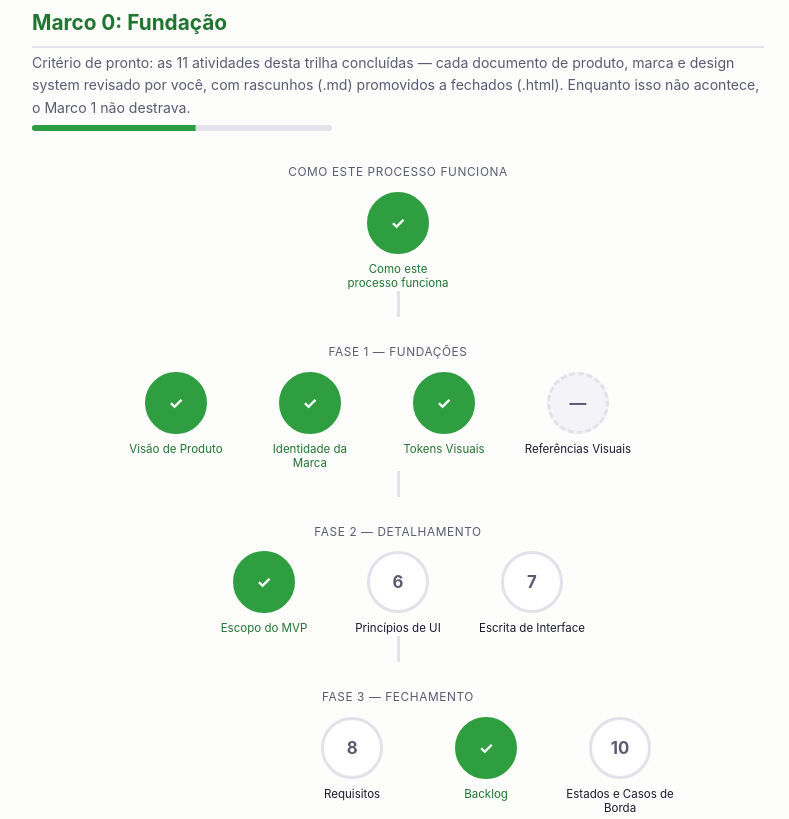
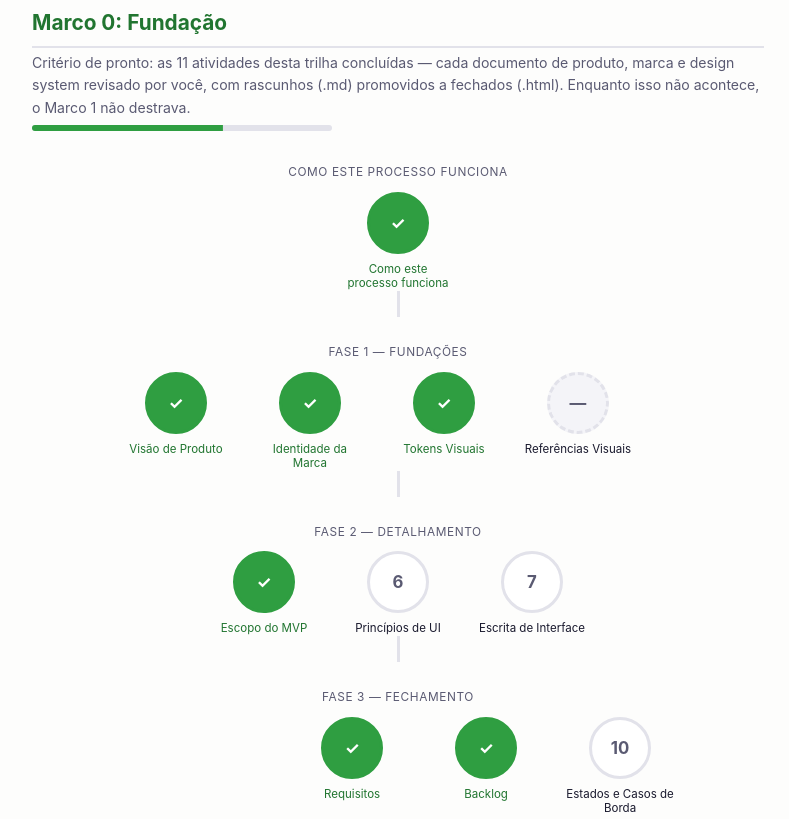
Before and after one commit to JardelBrasiliano/SAACI-produto, a website: page documentacao/roadmap/roadmap.html in a window 1280 px wide. Shown: the part 460-1279 px from the top of the page, without its empty margins (242-1031 px from the left). Drawn offline with Linux system fonts and the light colour scheme.

Commit message:
docs: nó 8 do roadmap completado

```diff
--- a/documentacao/roadmap/_indice.json
+++ b/documentacao/roadmap/_indice.json
@@ -1,7 +1,7 @@
 {
   "pasta": "roadmap",
   "descricao": "Racional de negócio e checklist executável do roadmap do SAACI",
-  "atualizado": "2026-09-24",
+  "atualizado": "2026-10-05",
   "documentos": [
     {
       "arquivo": "README.md",
--- a/documentacao/roadmap/roadmap.html
+++ b/documentacao/roadmap/roadmap.html
@@ -122,7 +122,7 @@ marco aqui sem adicionar lá é inconsistência a ser pega por <code>/saaci-cons
 <script>
 (function(){
   var STORAGE_KEY = 'saaci-roadmap-marco0';
-  var DONE_ESTATICO = { 0: true, 1: true, 2: true, 3: true, 5: true, 9: true };
+  var DONE_ESTATICO = { 0: true, 1: true, 2: true, 3: true, 5: true, 8: true, 9: true };
   var done = Object.assign({}, DONE_ESTATICO);
   try { done = Object.assign(done, JSON.parse(localStorage.getItem(STORAGE_KEY) || '{}')); } catch (e) {}
   function salvar() { try { localStorage.setItem(STORAGE_KEY, JSON.stringify(done)); } catch (e) {} }
@@ -183,7 +183,7 @@ marco aqui sem adicionar lá é inconsistência a ser pega por <code>/saaci-cons
     {
       id: 8, fase: 'Fase 3 — Fechamento', titulo: 'Requisitos', arquivo: '../produto/requisitos.html',
       fonte: ['SAACI - rf e rnf.docx', 'SAACI - levantamento de requisitos.docx', 'Formulário para Solicitação de Atividades Complementares (matriz 6759)', 'PPC do Bacharelado em Engenharia de Computação (2017)'],
-      pergunta: 'Conferir RF01–RF34 e RNF01–RNF23 contra o levantamento original, depois que o escopo do MVP (nó 5) fechar. Revisar também <a href="../produto/regras-engenharia-computacao.html" target="_blank">regras-engenharia-computacao.html</a>, base do RF14, RF15 e RF32: conferir a transcrição dos 24 itens e da tabela Qualis contra o formulário e decidir os três pontos que dependem da coordenação (arredondamento das horas, se o máximo do item vale para a soma dos certificados, versão do formulário). Rodar /saaci-revisar também nesse arquivo.',
+      pergunta: 'Revisado e fechado via /saaci-revisar: requisitos.html conferido contra o levantamento original junto com o escopo do MVP. <a href="../produto/regras-engenharia-computacao.html" target="_blank">regras-engenharia-computacao.html</a> promovido a fechado: transcrição dos 24 itens e da tabela Qualis conferida contra o formulário, arredondamento definido no RF14 (1 casa decimal por atividade, total em horas inteiras, sempre para baixo), máximo do item valendo para a soma dos certificados e versão única do formulário com recálculo (versão por registro foi para o backlog). Pontos a confirmar com a coordenação seguem em TODO/pendencias.md.',
       dependeDe: [5], comando: '/saaci-revisar documentacao/produto/requisitos.html'
     },
     {
```
